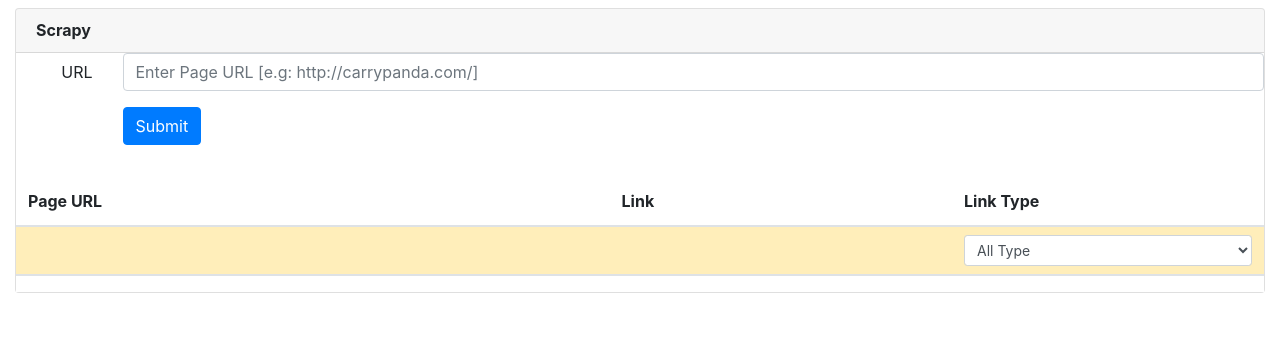
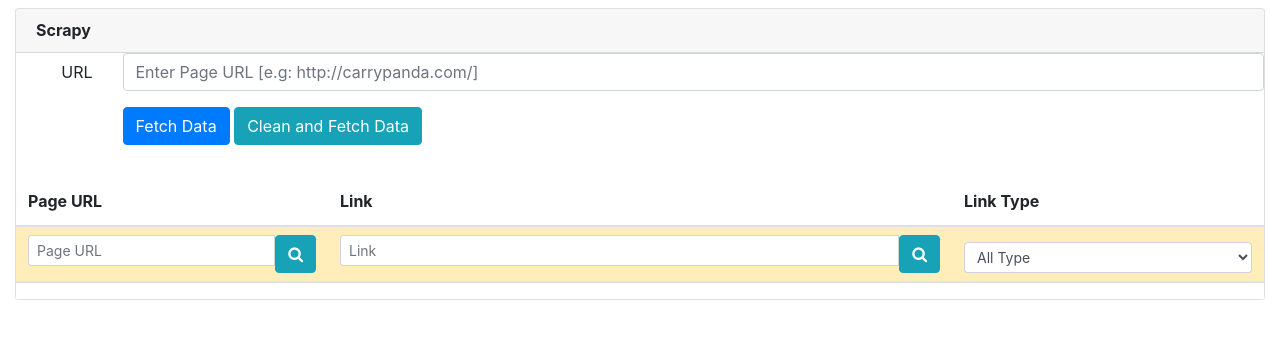
Before and after one commit to nirajchoudhary/scrapy, a Django app: page / in a window 1280 px wide. Shown: the part 66-405 px from the top of the page. Run offline with Django 3.2, Linux system fonts and the light colour scheme; lists and menus that the app fills with data are empty; some libraries are stand-ins or nearby versions.

Commit message:
scrapy v3.2

```diff
--- a/django_project/urls.py
+++ b/django_project/urls.py
@@ -1,5 +1,6 @@
 from django.conf.urls import url
-from scrapy_app.views import ScrapyForm, ScrapyViews, FilterViews
+from scrapy_app.views import ScrapyForm, ScrapyViews, FilterViews, \
+    FreshCrawlViews, GetPageURLViews, GetLinkViews
 # from django.contrib import admin
 
 
@@ -8,4 +9,7 @@
     url(r'^$', ScrapyForm.as_view()),
     url(r'^(?i)ScrapyView/$', ScrapyViews.as_view()),
     url(r'^(?i)urlFilter/$', FilterViews.as_view()),
+    url(r'^(?i)freshCrawl/$', FreshCrawlViews.as_view()),
+    url(r'^(?i)getPageURL/$', GetPageURLViews.as_view()),
+    url(r'^(?i)getLink/$', GetLinkViews.as_view()),
 ]
--- a/scrapy_app/forms.py
+++ b/scrapy_app/forms.py
@@ -12,3 +12,5 @@
     """URL filter form."""
     start_url = forms.CharField(max_length=256)
     link_type = forms.ChoiceField(choices=link_type_choices, required=False)
+    page_URL = forms.CharField(max_length=256, required=False)
+    link_input = forms.CharField(max_length=256, required=False)
--- a/scrapy_app/templates/scrapy.html
+++ b/scrapy_app/templates/scrapy.html
@@ -11,6 +11,7 @@
         <!-- Bootstrap CDN -->
         <link href="https://cdnjs.cloudflare.com/ajax/libs/bootswatch/4.0.0-alpha.6/simplex/bootstrap.min.css" rel="stylesheet">
         <link href="https://maxcdn.bootstrapcdn.com/font-awesome/4.7.0/css/font-awesome.min.css" rel="stylesheet">
+        <link rel="stylesheet" href="https://code.jquery.com/ui/1.12.1/themes/base/jquery-ui.min.css">
         <link href="{% vstatic 'css/style.css' %}" rel="stylesheet">
     </head>
     <body>
@@ -35,7 +36,8 @@
                                 </div>
                                 <div class="row form-group">
                                     <div class="col-sm-11 offset-sm-1">
-                                        <button type="submit" class="btn btn-primary" id="submitBtn">Submit</button>
+                                        <button type="submit" class="btn btn-primary" id="submitBtn">Fetch Data</button>
+                                        <button type="button" class="btn btn-info" id="newFetchBtn">Clean and Fetch Data</button>
                                         <img src="{% static '/image/loading.gif' %}" alt="Loading..." id="scrapyGif" height="30" width="30">
                                         <p class="text-danger" id="scrapyError"></p>
                                     </div>
@@ -51,8 +53,30 @@
                                                 <th>Link Type</th>
                                             </tr>
                                             <tr class="table-warning">
-                                                <th></th>
-                                                <th></th>
+                                                <th class="py-2 w-25">
+                                                    <form id="pageURLForm">
+                                                        <div class="input-group input-group-sm">
+                                                            <input type="text" id="page_URL" name="page_URL" placeholder="Page URL" maxlength="13" class="form-control">
+                                                            <span class="input-group-btn">
+                                                                <button class="btn btn-info" type="submit" id="searchPageURLBtn">
+                                                                    <span class="fa fa-search"></span>
+                                                                </button>
+                                                            </span>
+                                                        </div>
+                                                    </form>
+                                                </th>
+                                                <th class="py-2 w-50">
+                                                <form id="linkForm">
+                                                        <div class="input-group input-group-sm">
+                                                            <input type="text" id="link_input" name="link_input" placeholder="Link" maxlength="13" class="form-control">
+                                                            <span class="input-group-btn">
+                                                                <button class="btn btn-info" type="submit" id="searchLinkBtn">
+                                                                    <span class="fa fa-search"></span>
+                                                                </button>
+                                                            </span>
+                                                        </div>
+                                                    </form>
+                                                </th>
                                                 <th class="py-2 w-25">
                                                     <select id="link_type" name="link_type" class="form-control form-control-sm">
                                                         <option value="-1" selected="">All Type</option>
@@ -79,6 +103,7 @@
         <script src="https://ajax.googleapis.com/ajax/libs/jquery/3.1.0/jquery.min.js"></script>
         <script src="https://cdnjs.cloudflare.com/ajax/libs/tether/1.4.0/js/tether.min.js" type="text/javascript"></script>
         <script src="https://maxcdn.bootstrapcdn.com/bootstrap/4.0.0-alpha.6/js/bootstrap.min.js"></script>
+        <script src="https://code.jquery.com/ui/1.12.1/jquery-ui.min.js"></script>
         <script src="{% vstatic 'js/scrapy.js' %}"></script>
     </body>
 </html>
--- a/scrapy_app/views.py
+++ b/scrapy_app/views.py
@@ -6,6 +6,7 @@
 from scrapy_app.models import Url_List
 from scrapy_app.forms import URLFilterForm
 import time
+from django.db import connection
 # from scrapy.crawler import CrawlerRunner
 # from scrapy.utils.project import get_project_settings
 
@@ -65,6 +66,48 @@
         return HttpResponse(scrapyJson, 'application/json', status=statusCode)
 
 
+class FreshCrawlViews(View):
+    '''
+        Class based view to call scrapy api
+        (url -> /freshCrawl/)
+    '''
+
+    def get(self, request):
+        try:
+            start_url = request.GET.get('start_url')
+            try:
+                is_crawled = Url_List.objects.filter(
+                    start_url=start_url).delete()
+            except:
+                is_crawled = 0
+            file_obj = open('scrapy_project/url.txt', 'w')
+            file_obj.write(start_url)
+            file_obj.close()
+            scrapyd = ScrapydAPI('http://localhost:6800')
+            job_id = scrapyd.schedule('default', 'carrypanda')
+            # url_list=[start_url])
+            while 1:
+                spider_status = scrapyd.job_status('default', job_id)
+                if spider_status == '':
+                    scrapyJson = json.dumps({"msg": "Issue in Crawling."})
+                    statusCode = 500
+                    break
+                if spider_status == 'running':
+                    print "Still Running"
+                if spider_status == 'pending':
+                    print "In Panding"
+                if spider_status == 'finished':
+                    print "Finished"
+                    scrapyJson = json.dumps({"msg": "Successfull"})
+                    statusCode = 200
+                    break
+                time.sleep(1)
+        except Exception as e:
+            scrapyJson = json.dumps({"msg": str(e)})
+            statusCode = 500
+        return HttpResponse(scrapyJson, 'application/json', status=statusCode)
+
+
 class FilterViews(View):
     '''
         Class based view to filter data
@@ -77,17 +120,28 @@
             if form.is_valid():
                 start_url = request.GET.get('start_url')
                 link_type = request.GET.get('link_type')
+                page_URL = request.GET.get('page_URL')
+                link_input = request.GET.get('link_input')
+                filterQuery = 'select page_url, link, link_type \
+                    from url_list where start_url="{0}"'\
+                        .format(start_url)
                 if link_type and link_type != '-1':
-                    url_List = Url_List.objects.filter(start_url=start_url,
-                        link_type=link_type)
-                else:
-                    url_List = Url_List.objects.filter(start_url=start_url)
+                    filterQuery += ' and link_type="{0}"'.format(link_type)
+                if page_URL:
+                    filterQuery += ' and page_url like "%%{0}%%"'.format(page_URL)
+                if link_input:
+                    filterQuery += ' and link like "%%{0}%%"'.format(link_input)
+                filterQuery += ' ;'
+                print filterQuery
+                cursor = connection.cursor()
+                cursor.execute(filterQuery)
+                url_List = cursor.fetchall()
                 item_list = []
                 for url in url_List:
                     item = {}
-                    item["page_url"] = url.page_url
-                    item["link"] = url.link
-                    item["link_type"] = url.link_type
+                    item["page_url"] = url[0]
+                    item["link"] = url[1]
+                    item["link_type"] = url[2]
                     item_list.append(item)
                 scrapyJson = json.dumps({"msg": "Successfull",
                                          "res_data": item_list})
@@ -96,6 +150,67 @@
                 scrapyJson = json.dumps({"msg": str(form.errors)})
                 statusCode = 400
         except Exception as e:
+            print e
             scrapyJson = json.dumps({"msg": str(e)})
             statusCode = 500
         return HttpResponse(scrapyJson, 'application/json', status=statusCode)
+
+
+class GetPageURLViews(View):
+    '''
+    Class based view for auto suggestion of page url
+    '''
+
+    def get(self, request):
+        '''
+            Autocomplete view for page url
+            (url -> /getPageURL/)
+        '''
+        try:
+            page_URL = request.GET.get('term', '')
+            start_url = request.GET.get('start_url', '')
+            page_URL_list = Url_List.objects.values_list(
+                'page_url', flat=True).filter(
+                start_url=start_url, page_url__icontains=page_URL).distinct()
+            page_url_results = []
+            for page_url in page_URL_list:
+                page_url_dict = {}
+                page_url_dict['label'] = page_url
+                page_url_dict['value'] = page_url
+                page_url_results.append(page_url_dict)
+            page_url_JSON = json.dumps(page_url_results)
+            statusCode = 200
+        except Exception as e:
+            page_url_JSON = json.dumps({"msg": str(e)})
+            statusCode = 500
+        return HttpResponse(page_url_JSON, 'application/json', status=statusCode)
+
+
+class GetLinkViews(View):
+    '''
+    Class based view for auto suggestion of link
+    '''
+
+    def get(self, request):
+        '''
+            Autocomplete view for link
+            (url -> /getLink/)
+        '''
+        try:
+            link = request.GET.get('term', '')
+            start_url = request.GET.get('start_url', '')
+            link_list = Url_List.objects.values_list(
+                'link', flat=True).filter(
+                start_url=start_url, link__icontains=link).distinct()
+            link_results = []
+            for link_item in link_list:
+                link_dict = {}
+                link_dict['label'] = link_item
+                link_dict['value'] = link_item
+                link_results.append(link_dict)
+            link_JSON = json.dumps(link_results)
+            statusCode = 200
+        except Exception as e:
+            link_JSON = json.dumps({"msg": str(e)})
+            statusCode = 500
+        return HttpResponse(link_JSON, 'application/json', status=statusCode)
--- a/scrapy_project/scrapy_project/spiders/carrypanda.py
+++ b/scrapy_project/scrapy_project/spiders/carrypanda.py
@@ -14,7 +14,7 @@
     allowed_domains = []
     def __init__(self, *args, **kwargs):
         super(CarrypandaSpider, self).__init__(*args, **kwargs)
-        self.file_obj = open('url.txt', 'rb')
+        self.file_obj = open('url.txt', 'r')
         self.url = self.file_obj.read()
         self.file_obj.close()
         self.start_urls = [self.url] # ["http://carrypanda.com/"]
--- a/static/js/scrapy.js
+++ b/static/js/scrapy.js
@@ -33,6 +33,7 @@
         $("#scrapyError").text("Error during connecting server..");
     }
     $("#submitBtn").prop("disabled", false);
+    $("#newFetchBtn").prop("disabled", false);
     $("#scrapyGif").hide();
 }
 
@@ -44,7 +45,9 @@
         url: "/urlFilter/",
         data: {
             start_url: $("#start_url").val(),
-            link_type: $("#link_type").val()
+            link_type: $("#link_type").val(),
+            page_URL: $("#page_URL").val(),
+            link_input: $("#link_input").val()
         },
         success: getSuccess,
         error: getError
@@ -64,6 +67,7 @@
         $("#start_url").val(start_url);
         $("#scrapyGif").show();
         $("#submitBtn").prop("disabled", true);
+        $("#newFetchBtn").prop("disabled", true);
         var formData = new FormData($("#scrapyForm")[0]);
         $.ajax({
             type: "POST",
@@ -75,6 +79,7 @@
                 linkTypeFilter();
                 $("#scrapyError").text("Successfull");
                 $("#submitBtn").prop("disabled", false);
+                $("#newFetchBtn").prop("disabled", false);
             },
             error: getError
         });
@@ -84,4 +89,70 @@
     $("#link_type").on("change", function() {
         linkTypeFilter();
     });
+    $("#page_URL").on("autocompleteselect", function (e, ui) {
+        $("#page_URL").val(ui.item.value);
+        linkTypeFilter();
+    });
+    $("#searchPageURLBtn").on("click", function(){
+        linkTypeFilter();
+        return false;
+    });
+    $("#pageURLForm").on("submit", function() {
+        linkTypeFilter();
+        return false;
+    });
+    $("#link_input").on("autocompleteselect", function (e, ui) {
+        $("#link_input").val(ui.item.value);
+        linkTypeFilter();
+    });
+    $("#searchLinkBtn").on("click", function(){
+        linkTypeFilter();
+        return false;
+    });
+    $("#linkForm").on("submit", function() {
+        linkTypeFilter();
+        return false;
+    });
+    $("#page_URL").on('input keyup', function() {
+        $("#page_URL").autocomplete({
+            source: "/getPageURL/?start_url=" + $("#start_url").val(),
+            minLength: 2,
+            autoFocus: true,
+        });
+    });
+    $("#link_input").on('input keyup', function() {
+        $("#link_input").autocomplete({
+            source: "/getLink/?start_url=" + $("#start_url").val(),
+            minLength: 2,
+            autoFocus: true,
+        });
+    });
+    $("#newFetchBtn").on("click", function(){
+        $("#scrapyGif").show();
+        var start_url = $("#start_url").val().trim();
+        var protocol = start_url.split("/")[0];
+        if(protocol !== "http:" && protocol !== "https:") {
+            $("#scrapyError").text("Please prepend http or https.");
+            return false;
+        }
+        $("#start_url").val(start_url);
+        $("#scrapyGif").show();
+        $("#submitBtn").prop("disabled", true);
+        $("#newFetchBtn").prop("disabled", true);
+        $.ajax({
+            type: "GET",
+            url: "/freshCrawl/",
+            data: {
+                start_url: $("#start_url").val()
+            },
+            success: function(result) {
+                linkTypeFilter();
+                $("#scrapyError").text("Successfull");
+                $("#submitBtn").prop("disabled", false);
+                $("#newFetchBtn").prop("disabled", false);
+            },
+            error: getError
+        });
+        return false;
+    });
 });
```
Also changed, not shown: scrapy_project/dbs/default.db.
